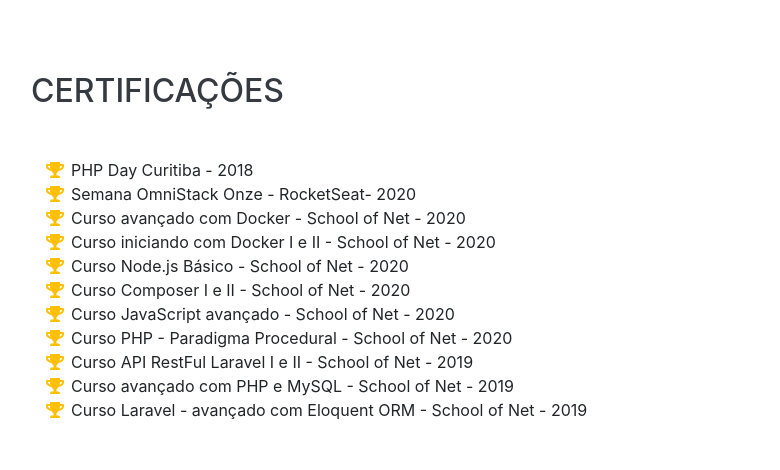
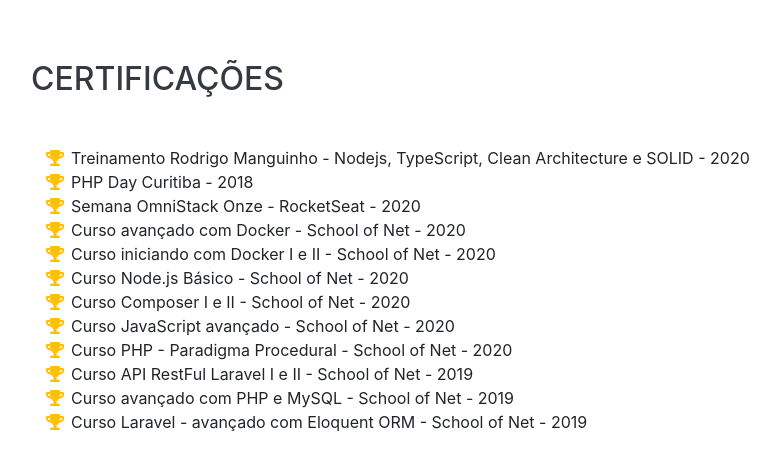
Before and after one commit to williamkoller/williamkoller.github.io, a website with bundled scripts: page index.html in a window 1280 px wide. Shown: the part 4304-4774 px from the top of the page, without its empty margins (289-1069 px from the left). Built offline with nearby package versions, Linux system fonts and the light colour scheme; a web font is replaced by a local one.

Commit message:
refactor: update trophy

```diff
--- a/index.html
+++ b/index.html
@@ -271,11 +271,15 @@
         <ul class="fa-ul mb-0">
           <li>
             <i class="fa-li fa fa-trophy text-warning"></i>
+            Treinamento Rodrigo Manguinho - Nodejs, TypeScript, Clean Architecture e SOLID - 2020
+          </li>
+          <li>
+            <i class="fa-li fa fa-trophy text-warning"></i>
             PHP Day Curitiba - 2018
           </li>
           <li>
             <i class="fa-li fa fa-trophy text-warning"></i>
-            Semana OmniStack Onze - RocketSeat- 2020
+            Semana OmniStack Onze - RocketSeat - 2020
           </li>
           <li>
             <i class="fa-li fa fa-trophy text-warning"></i>
```
